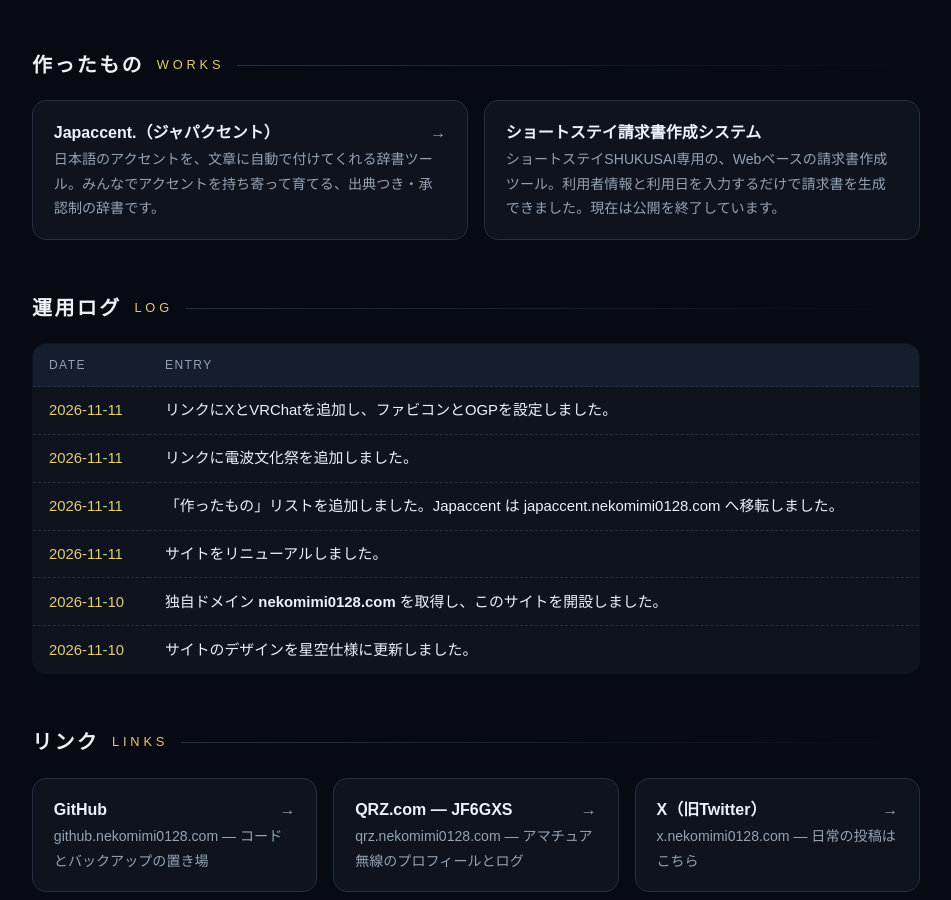
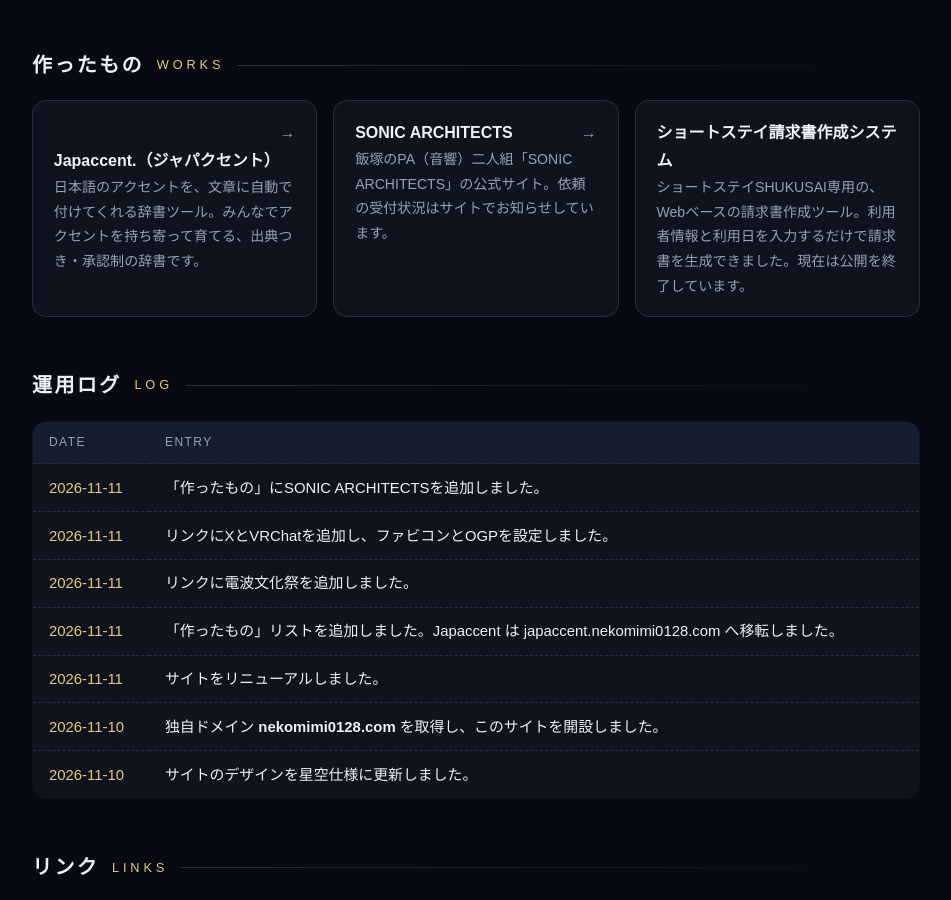
Before and after one commit to nekomimi0128/begin-, a plain HTML site: page index.html in a window 1280 px wide. Shown: the part 1512-2412 px from the top of the page, without its empty margins (164-1115 px from the left). Drawn offline with Linux system fonts and the light colour scheme.

Commit message:
作ったものにSONIC ARCHITECTSを追加

```diff
--- a/index.html
+++ b/index.html
@@ -274,6 +274,11 @@
         <div class="name">Japaccent.（ジャパクセント）</div>
         <div class="desc">日本語のアクセントを、文章に自動で付けてくれる辞書ツール。みんなでアクセントを持ち寄って育てる、出典つき・承認制の辞書です。</div>
       </a>
+      <a class="link-card" href="https://sonicarchitects.nekomimi0128.com" target="_blank" rel="noopener">
+        <span class="arr">→</span>
+        <div class="name">SONIC ARCHITECTS</div>
+        <div class="desc">飯塚のPA（音響）二人組「SONIC ARCHITECTS」の公式サイト。依頼の受付状況はサイトでお知らせしています。</div>
+      </a>
       <div class="link-card">
         <div class="name">ショートステイ請求書作成システム</div>
         <div class="desc">ショートステイSHUKUSAI専用の、Webベースの請求書作成ツール。利用者情報と利用日を入力するだけで請求書を生成できました。現在は公開を終了しています。</div>
@@ -285,6 +290,7 @@
     <h2>運用ログ <span class="en">LOG</span></h2>
     <table class="logbook">
       <tr><th>DATE</th><th>ENTRY</th></tr>
+      <tr><td><time>2026-11-11</time></td><td>「作ったもの」にSONIC ARCHITECTSを追加しました。</td></tr>
       <tr><td><time>2026-11-11</time></td><td>リンクにXとVRChatを追加し、ファビコンとOGPを設定しました。</td></tr>
       <tr><td><time>2026-11-11</time></td><td>リンクに電波文化祭を追加しました。</td></tr>
       <tr><td><time>2026-11-11</time></td><td>「作ったもの」リストを追加しました。Japaccent は japaccent.nekomimi0128.com へ移転しました。</td></tr>
```
